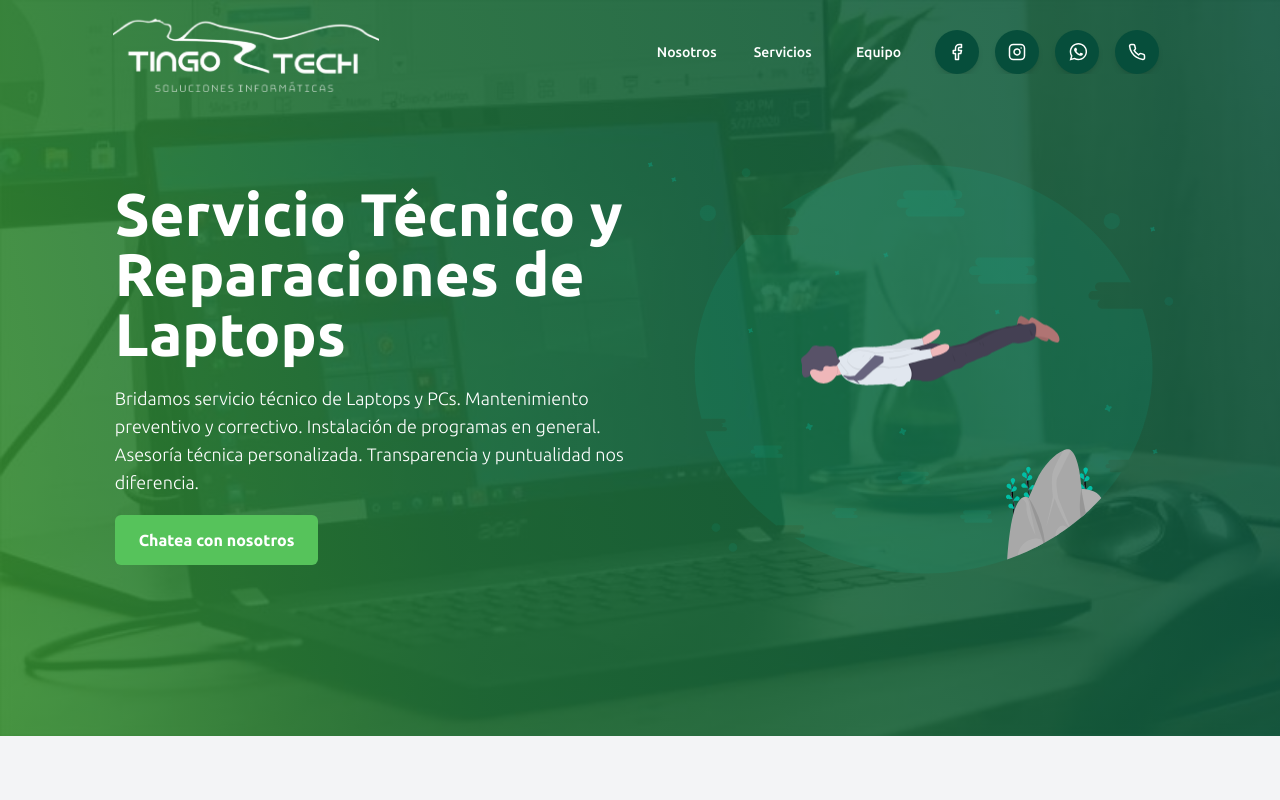
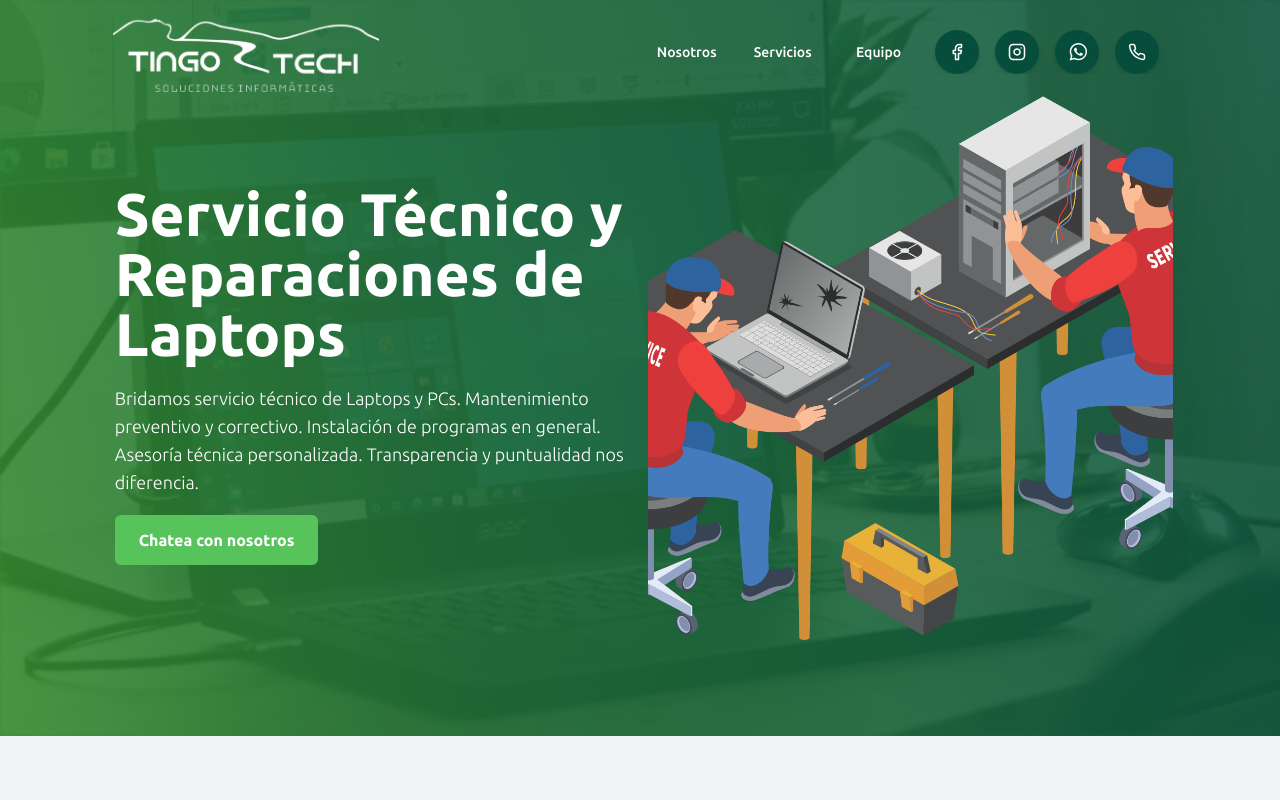
Before and after one commit to wasi-lat/tingotech, a Next.js app: page / in a window 1280 px wide. Shown: the top 800 px of the page. Built offline with nearby package versions, Linux system fonts and the light colour scheme.

Commit message:
ADD: image in the homepage

```diff
--- a/pages/index.js
+++ b/pages/index.js
@@ -1,4 +1,5 @@
 import Link from "next/link";
+import Image from "next/image"
 
 import Layout from "@components/layout";
 import BrandSlide from "@components/homepage/brand-slide";
@@ -46,14 +47,12 @@ export default function Home() {
               </Link>
             </div>
             <div className="hidden relative md:block w-1/2" style={{ height: "34rem" }}>
-              <svg className="w-full h-full">
-                <use xlinkHref="#bg-fly" />
-              </svg>
-              <div className="absolute w-1/2 left-10 right-0 m-auto custom-animate" style={{top: '40%'}}>
-                <svg className="w-full h-full">
-                  <use xlinkHref="#human" />
-                </svg>
-              </div>
+              <Image
+                layout="fill"
+                objectFit="cover"
+                src="/img/servicio_tecnico.png"
+                alt="Servicio Técnico"
+              />
             </div>
           </div>
         </section>
```
Also changed, not shown: public/img/servicio_tecnico.png (added).
